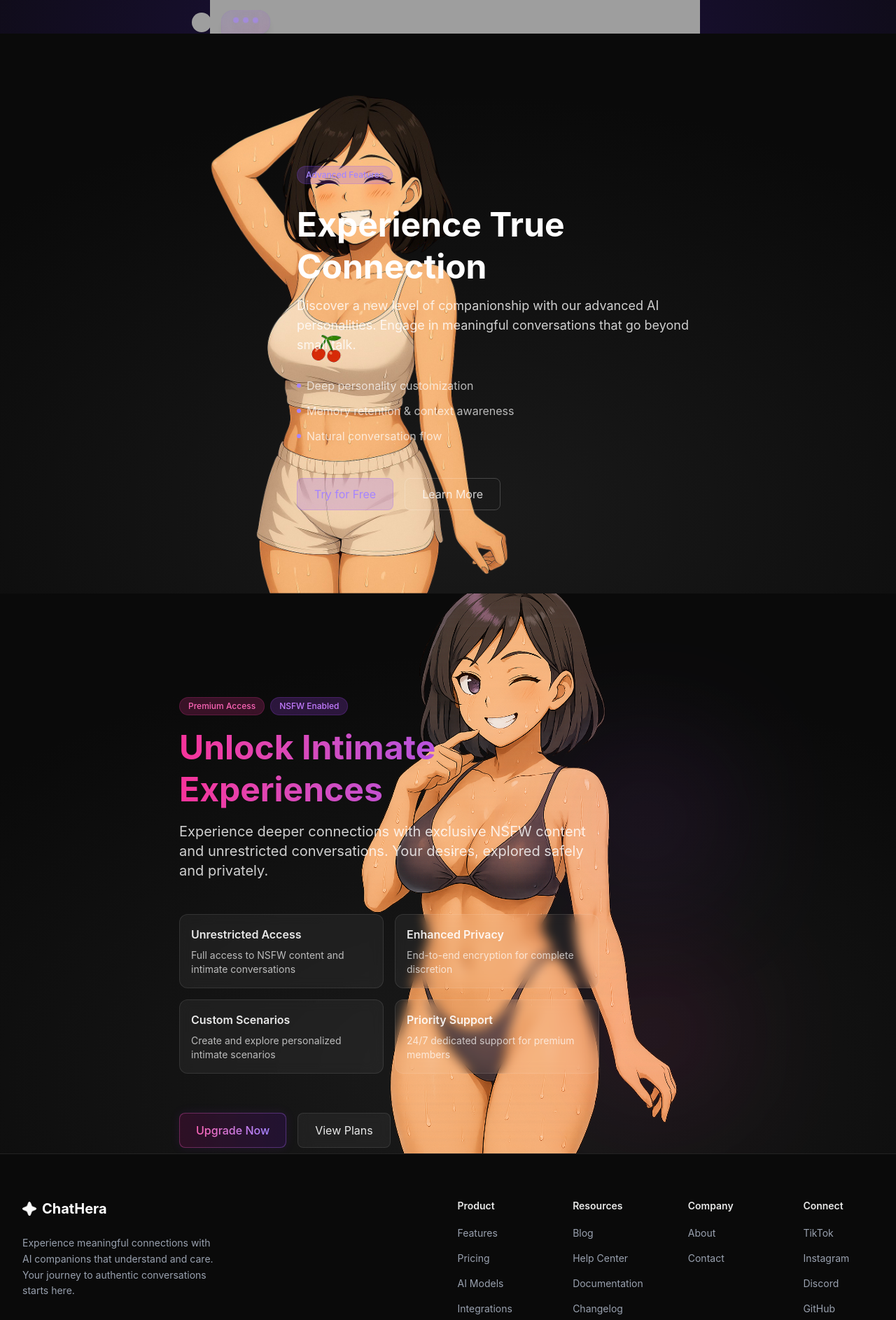
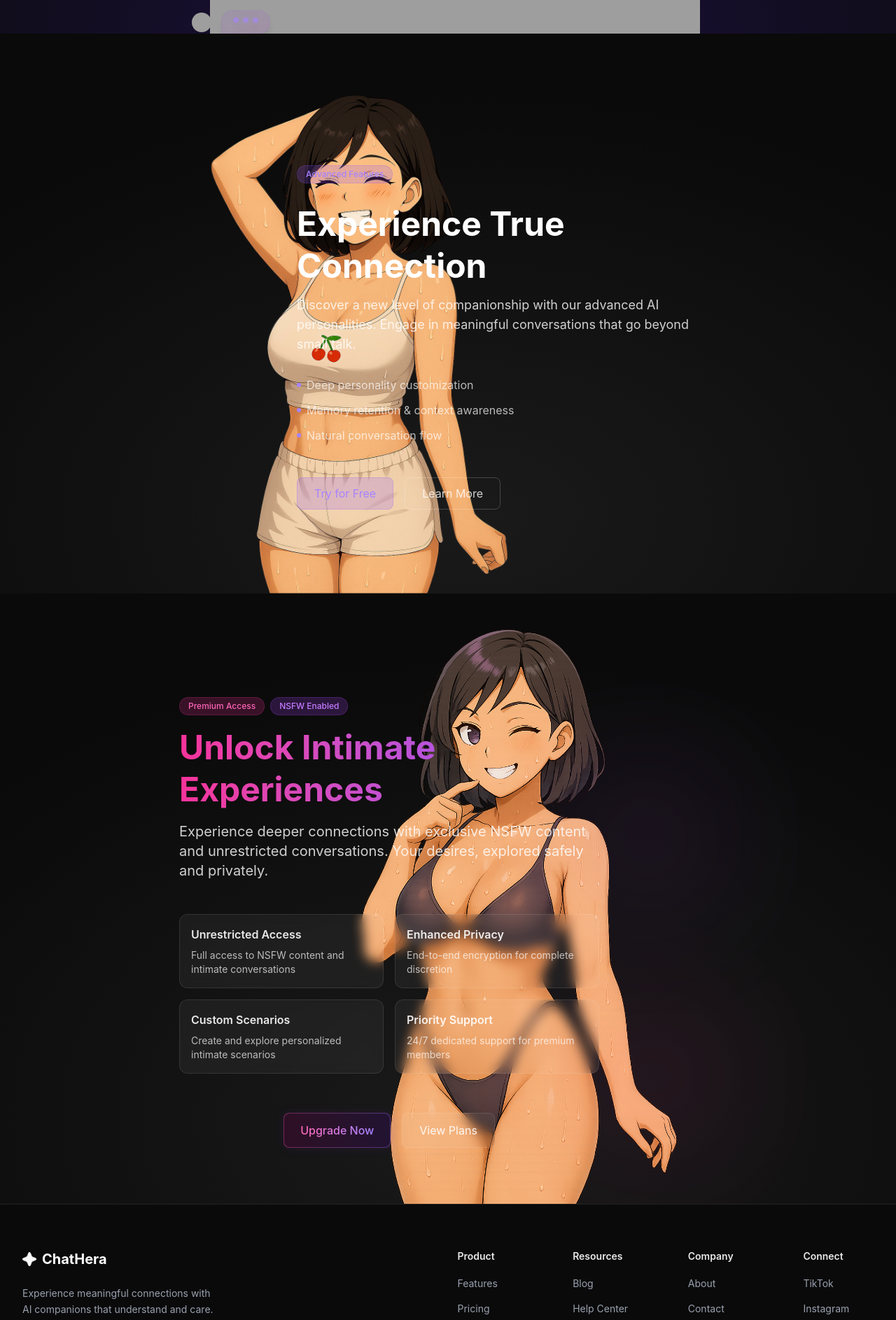
Before and after one commit to ValentinLallement/Chathera, a React (Vite) app in the folder frontend/: page / in a window 1280 px wide. Shown: the part 886-2772 px from the top of the page at 70% size. Built offline with nearby package versions, Linux system fonts and the light colour scheme; grey boxes are pictures that could not be loaded.

Commit message:
style: made landing page scalable

```diff
--- a/frontend/src/pages/LandingPage.tsx
+++ b/frontend/src/pages/LandingPage.tsx
@@ -323,7 +323,7 @@ export default function LandingPage() {
         </div>
       </header>
 
-      <section className="relative min-h-screen custom-bg-gradient-2 pt-[68px] px-4 md:px-[10%] lg:px-[20%] flex flex-col lg:flex-row items-start justify-start overflow-hidden">
+      <section className="relative min-h-[1452px] lg:min-h-screen custom-bg-gradient-2 pt-[68px] px-4 md:px-[10%] lg:px-[20%] flex flex-col lg:flex-row items-start justify-start overflow-hidden">
         <div
           className="absolute left-0 bottom-0 w-full md:w-[600px] lg:w-[700px] h-[90vh] transition-opacity duration-300 saturate-125 z-10"
           onMouseEnter={() => setSecondSectionHover(Date.now())}
@@ -342,9 +342,11 @@ export default function LandingPage() {
         </div>
         <div className="order-1 lg:order-2 flex flex-col gap-6 lg:gap-8 w-full lg:max-w-[600px] z-20 lg:ml-auto mt-8 lg:mt-[15vh]">
           <div className="space-y-3">
-            <span className="inline-block px-3 py-1 rounded-full text-xs font-medium bg-violet-500/20 text-violet-400 border border-violet-500/20">
-              Advanced Features
-            </span>
+            <div className="w-full flex justify-center lg:justify-start">
+              <span className="inline-block px-3 py-1 rounded-full text-xs font-medium bg-violet-500/20 text-violet-400 border border-violet-500/20">
+                Advanced Features
+              </span>
+            </div>
             <h2 className="text-3xl pt-4 md:text-4xl lg:text-5xl font-bold text-white leading-tight text-center lg:text-left ">
               Experience True Connection
             </h2>
@@ -379,7 +381,7 @@ export default function LandingPage() {
         </div>
       </section>
 
-      <section className="relative h-screen custom-bg-gradient-2 pt-[68px] px-4 md:px-[10%] lg:px-[20%] flex flex-col lg:flex-row items-center justify-between overflow-hidden">
+      <section className="relative min-h-[1460px] lg:min-h-screen custom-bg-gradient-2 pt-[68px] px-4 md:px-[10%] lg:px-[20%] flex flex-col lg:flex-row items-center justify-between overflow-hidden">
         <div
           className="absolute right-0 bottom-0 w-full lg:w-[700px] h-[60vh] lg:h-[90%] transition-all duration-300 saturate-125"
           onMouseEnter={() => setThirdSectionHover(Date.now())}
@@ -400,7 +402,7 @@ export default function LandingPage() {
         </div>
         <div className="order-2 lg:order-1 flex flex-col gap-8 w-full lg:max-w-[600px] h-full py-8 lg:py-20 z-10">
           <div className="space-y-4">
-            <div className="flex gap-2">
+            <div className="gap-2 w-full flex justify-center lg:justify-start">
               <span className="px-3 py-1 rounded-full text-xs font-medium bg-pink-500/20 text-pink-400 border border-pink-500/20">
                 Premium Access
               </span>
@@ -458,7 +460,7 @@ export default function LandingPage() {
               </div>
             ))}
           </div>
-          <div className="flex flex-col sm:flex-row gap-4 mt-6">
+          <div className="flex flex-col sm:flex-row gap-4 mt-6 w-full justify-center ">
             <button className="group relative px-6 py-3 rounded-lg overflow-hidden transition-all duration-300 glow-effect">
               <div className="absolute inset-0 bg-gradient-to-r from-pink-500/20 to-violet-500/20 backdrop-blur-md" />
               <div className="absolute inset-0 bg-gradient-to-r from-pink-500 to-violet-500 opacity-0 group-hover:opacity-20 transition-opacity duration-700" />
```
